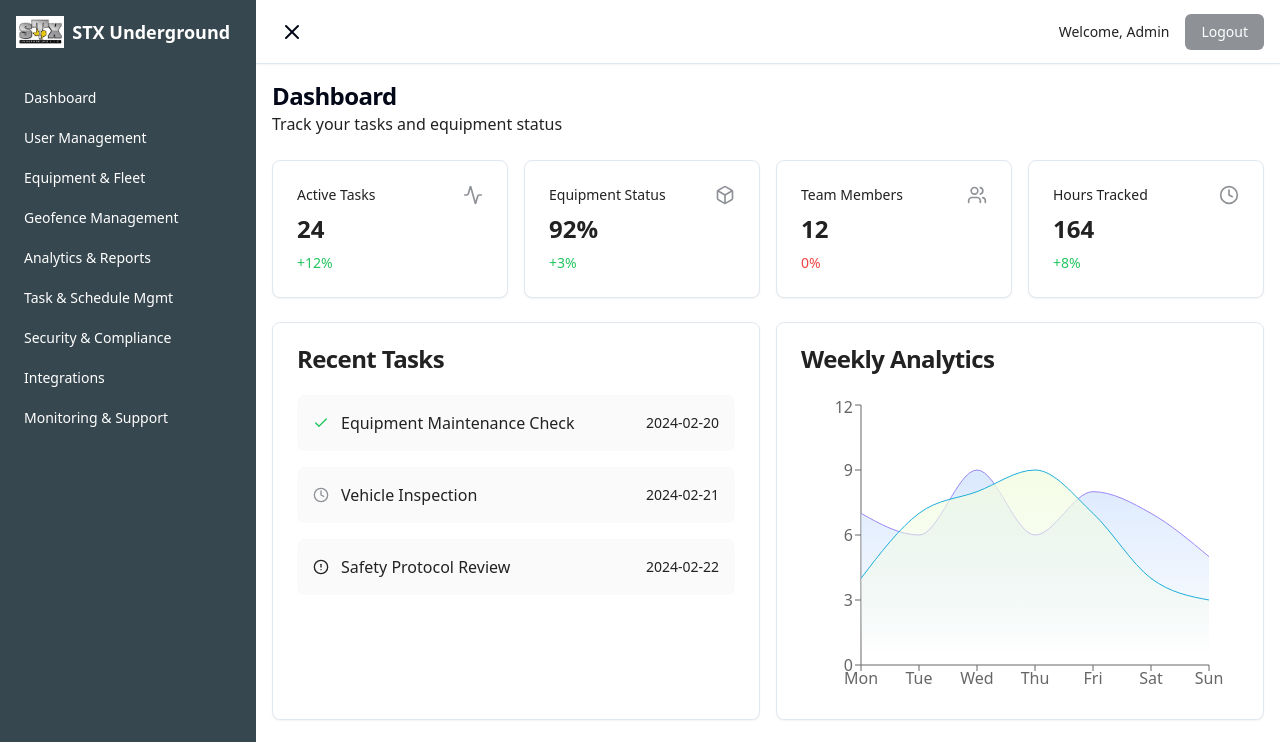
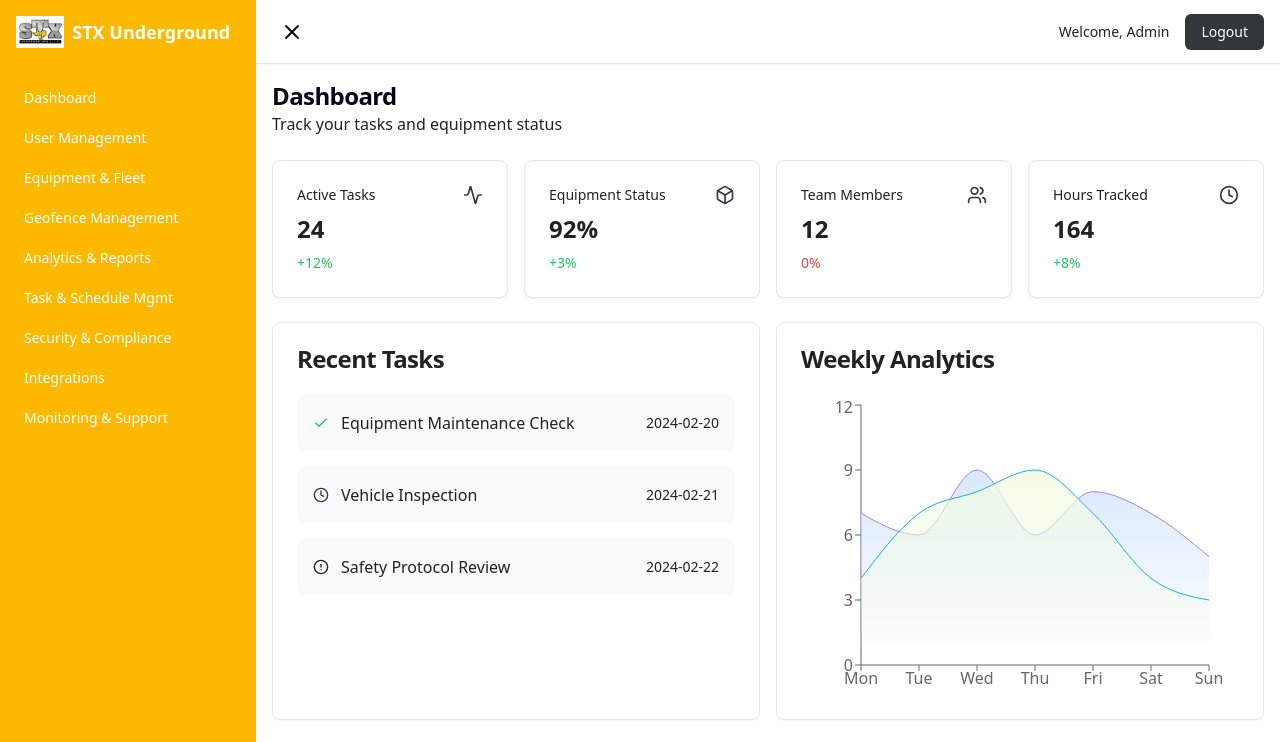
Before and after one commit to rsampayo/sleek-stx-dashboard, a React (Vite) app: page / in a window 1280 px wide. Shown: the top 742 px of the page. Built offline with nearby package versions, Linux system fonts and the light colour scheme.

Commit message:
Update branding colors
Applied new branding colors for the STX Underground project, including primary grays, accent gold and orange, and adjustments for black and white usage across UI elements.
[skip gpt_engineer]

```diff
--- a/tailwind.config.ts
+++ b/tailwind.config.ts
@@ -20,11 +20,11 @@ export default {
         background: "hsl(var(--background))",
         foreground: "hsl(var(--foreground))",
         primary: {
-          DEFAULT: "#8E9196",
+          DEFAULT: "#32373c",
           foreground: "#FFFFFF",
         },
         secondary: {
-          DEFAULT: "#F97316",
+          DEFAULT: "#69727d",
           foreground: "#FFFFFF",
         },
         destructive: {
@@ -36,8 +36,9 @@ export default {
           foreground: "#222222",
         },
         accent: {
-          DEFAULT: "#37474F",
-          foreground: "#FFFFFF",
+          DEFAULT: "#fcb900",
+          foreground: "#000000",
+          orange: "#ff6900",
         },
         popover: {
           DEFAULT: "#FFFFFF",
```
